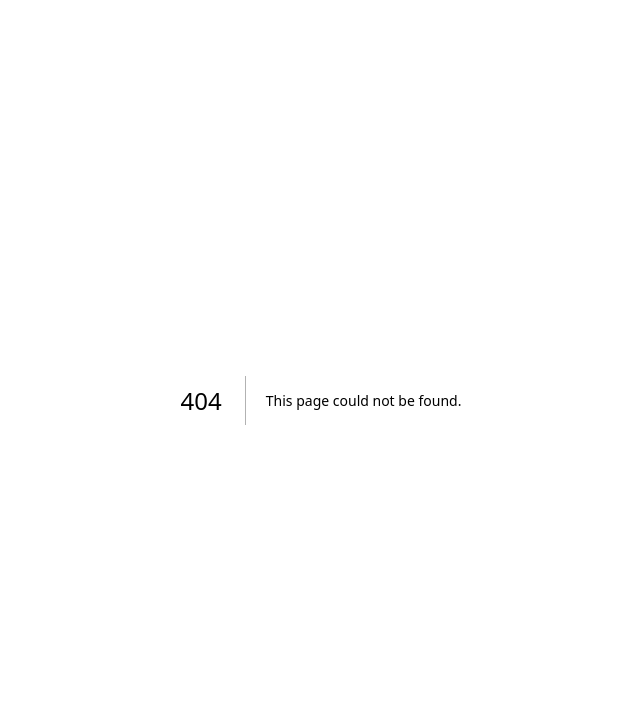
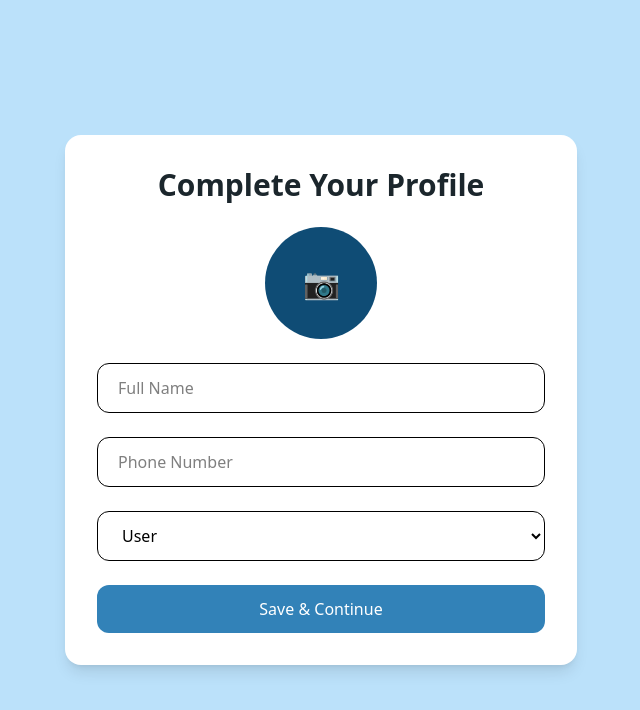
Before and after one commit to arorarish245/StreetVoice, a Next.js app in the folder frontend/: page /profile-page in a window 1280 px wide. Before the commit this address had no page. Shown: the top 710 px of the page, without its empty margins (319-959 px from the left). Built offline with nearby package versions, Linux system fonts and the light colour scheme.

Commit message:
add profile page

```diff
--- /dev/null
+++ b/frontend/src/app/profile-page/page.tsx
@@ -0,0 +1,165 @@
+"use client";
+import { useState } from "react";
+import { useRouter } from "next/navigation";
+
+const departments = ["Sanitation", "Roadworks", "Water Supply", "Electricity", "Other"];
+
+export default function ProfileSetup() {
+  const router = useRouter();
+  const [role, setRole] = useState("User");
+  const [formData, setFormData] = useState({
+    fullName: "",
+    phone: "",
+    role: "User",
+    department: "",
+    zone: "",
+    adminCode: "",
+    profilePic: null as File | null,
+  });
+
+  const handleChange = (e: React.ChangeEvent<HTMLInputElement | HTMLSelectElement>) => {
+    const { name, value } = e.target;
+    setFormData((prev) => ({ ...prev, [name]: value }));
+  };
+
+  const handleFileChange = (e: React.ChangeEvent<HTMLInputElement>) => {
+    const file = e.target.files?.[0];
+    if (file) {
+      setFormData((prev) => ({ ...prev, profilePic: file }));
+    }
+  };
+
+  const handleSubmit = async (e: React.FormEvent) => {
+    e.preventDefault();
+
+    // TODO: Send formData to backend (we'll do this in next step)
+
+    if (formData.role === "Admin") {
+      router.push("/admin/dashboard");
+    } else {
+      router.push("/user/home");
+    }
+  };
+
+  return (
+    <div className="min-h-screen bg-[#BBE1FA] flex items-center justify-center px-4">
+      <form
+        onSubmit={handleSubmit}
+        className="bg-white p-8 rounded-2xl shadow-lg w-full max-w-lg space-y-6"
+      >
+        <h2 className="text-3xl font-semibold text-center text-[#1B262C] mb-6">Complete Your Profile</h2>
+
+        {/* Profile Picture */}
+        <div className="flex flex-col items-center gap-4">
+          <div
+            className="w-28 h-28 rounded-full bg-[#0F4C75] flex items-center justify-center text-[#BBE1FA] text-3xl cursor-pointer transition-transform transform hover:scale-105"
+            onClick={() => document.getElementById("profilePicInput")?.click()}
+          >
+            {formData.profilePic ? (
+              <img
+                src={URL.createObjectURL(formData.profilePic)}
+                className="w-full h-full object-cover rounded-full"
+                alt="Profile Preview"
+              />
+            ) : (
+              "📷"
+            )}
+          </div>
+          <input
+            type="file"
+            id="profilePicInput"
+            accept="image/*"
+            onChange={handleFileChange}
+            className="hidden"
+          />
+        </div>
+
+        {/* Full Name */}
+        <input
+          type="text"
+          name="fullName"
+          placeholder="Full Name"
+          required
+          value={formData.fullName}
+          onChange={handleChange}
+          className="w-full px-5 py-3 border rounded-xl focus:outline-none focus:ring-2 focus:ring-[#3282B8] transition"
+        />
+
+        {/* Phone */}
+        <input
+          type="tel"
+          name="phone"
+          placeholder="Phone Number"
+          required
+          value={formData.phone}
+          onChange={handleChange}
+          className="w-full px-5 py-3 border rounded-xl focus:outline-none focus:ring-2 focus:ring-[#3282B8] transition"
+        />
+
+        {/* Role */}
+        <select
+          name="role"
+          value={formData.role}
+          onChange={(e) => {
+            setRole(e.target.value);
+            handleChange(e);
+          }}
+          className="w-full px-5 py-3 border rounded-xl focus:outline-none focus:ring-2 focus:ring-[#3282B8] transition"
+        >
+          <option value="User">User</option>
+          <option value="Admin">Admin</option>
+        </select>
+
+        {/* Admin Specific Fields */}
+        {role === "Admin" && (
+          <>
+            {/* Department */}
+            <select
+              name="department"
+              required
+              value={formData.department}
+              onChange={handleChange}
+              className="w-full px-5 py-3 border rounded-xl focus:outline-none focus:ring-2 focus:ring-[#3282B8] transition"
+            >
+              <option value="">Select Department</option>
+              {departments.map((dept) => (
+                <option key={dept} value={dept}>
+                  {dept}
+                </option>
+              ))}
+            </select>
+
+            {/* Zone */}
+            <input
+              type="text"
+              name="zone"
+              placeholder="Your Zone/Location"
+              required
+              value={formData.zone}
+              onChange={handleChange}
+              className="w-full px-5 py-3 border rounded-xl focus:outline-none focus:ring-2 focus:ring-[#3282B8] transition"
+            />
+
+            {/* Admin Code (optional) */}
+            <input
+              type="text"
+              name="adminCode"
+              placeholder="Admin Code (optional)"
+              value={formData.adminCode}
+              onChange={handleChange}
+              className="w-full px-5 py-3 border rounded-xl focus:outline-none focus:ring-2 focus:ring-[#3282B8] transition"
+            />
+          </>
+        )}
+
+        {/* Submit */}
+        <button
+          type="submit"
+          className="w-full bg-[#3282B8] text-white py-3 rounded-xl hover:bg-[#0F4C75] transition"
+        >
+          Save & Continue
+        </button>
+      </form>
+    </div>
+  );
+}
```
